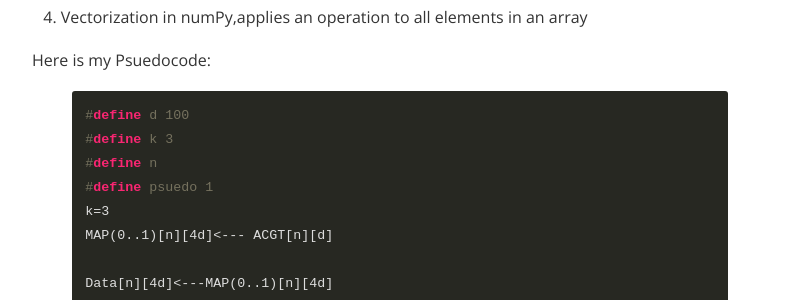
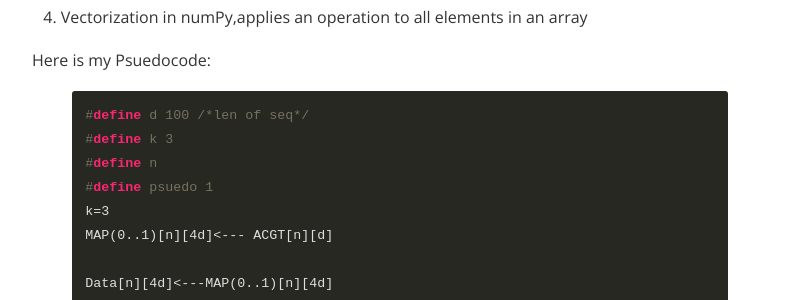
Before and after one commit to ashm8206/ashm8206.github.io, a Jekyll site: the page built from _posts/2017-05-17-K-MeansNCL.markdown, in a window 1280 px wide and 900 px high, scrolled down 1269 px. Shown: the part 152-452 px from the top of the window, without its empty margins (240-1025 px from the left). Built offline with Jekyll 4.4.1, drawn with Linux system fonts in a browser that asks for light colours; nearby versions of some CDN libraries; comment, search, counter and statistics services are not loaded.

Commit message:
highlight style

```diff
--- a/_posts/2017-05-17-K-MeansNCL.markdown
+++ b/_posts/2017-05-17-K-MeansNCL.markdown
@@ -32,7 +32,7 @@ I think we are slowly beginining to understand why Pandas was such a bad idea **
 Here is my Psuedocode:
 
 {% highlight c %}
-#define d 100
+#define d 100 /*len of seq*/
 #define k 3
 #define n
 #define psuedo 1
```
